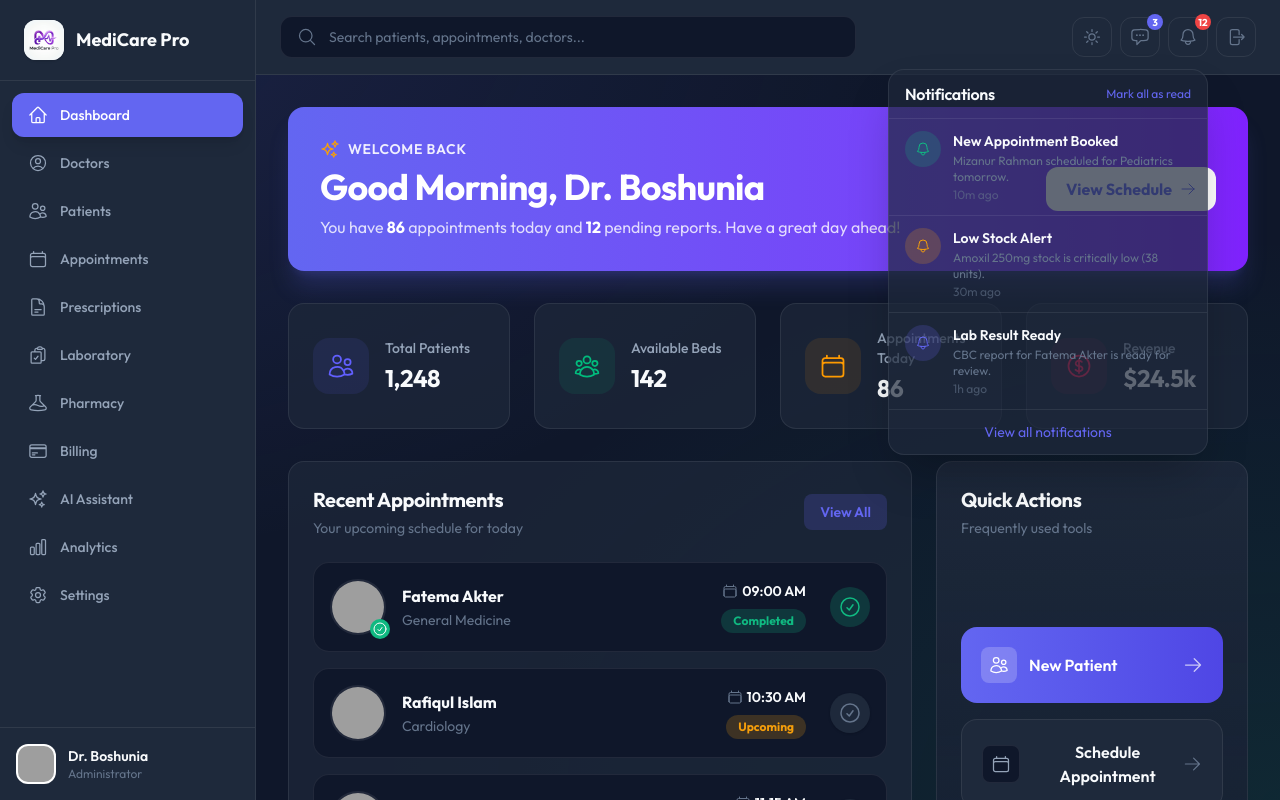
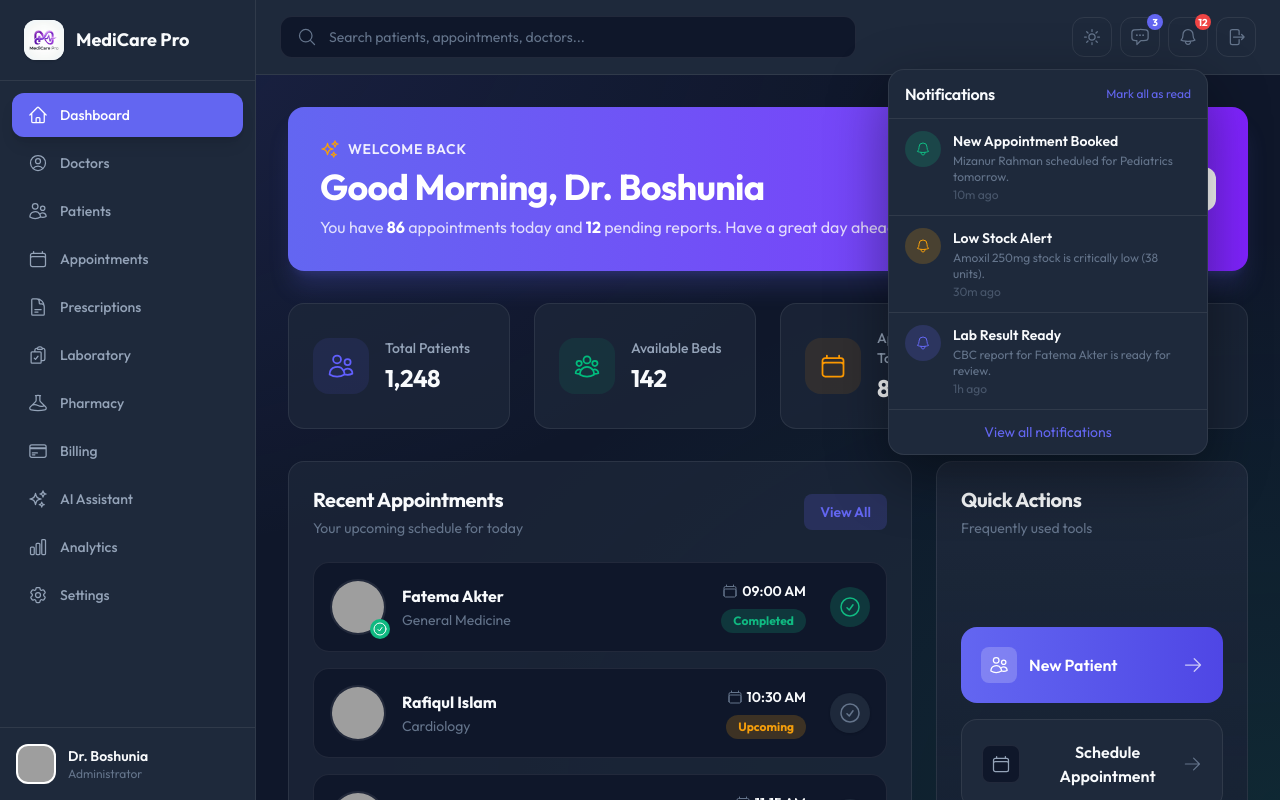
Before and after one commit to Rakibboshunia/MediCare-Pro, a Next.js app: page / in a window 1280 px wide. Both pictures are taken after a click on the button "12". Shown: the top 800 px of the page. Built offline with nearby package versions, Linux system fonts and the light colour scheme; grey boxes are pictures that could not be loaded.

Commit message:
fix: improve popup dropdown visibility with solid background and higher z-index

```diff
--- a/src/components/Header.tsx
+++ b/src/components/Header.tsx
@@ -69,7 +69,7 @@ export default function Header() {
           </button>
 
           {showChat && (
-            <div className="absolute right-0 top-[calc(100%+0.75rem)] w-80 bg-bg-card border border-border rounded-2xl shadow-2xl z-50 overflow-hidden animate-slide-down">
+            <div className="absolute right-0 top-[calc(100%+0.75rem)] w-80 bg-bg-secondary border border-border rounded-2xl shadow-[0_20px_60px_rgba(0,0,0,0.4)] z-[999] overflow-hidden">
               <div className="flex justify-between items-center px-4 py-3 border-b border-border">
                 <h3 className="font-semibold text-text-primary">Messages</h3>
                 <span className="text-xs text-accent-primary cursor-pointer hover:underline">Mark all as read</span>
@@ -110,7 +110,7 @@ export default function Header() {
           </button>
 
           {showNotifications && (
-            <div className="absolute right-0 top-[calc(100%+0.75rem)] w-80 bg-bg-card border border-border rounded-2xl shadow-2xl z-50 overflow-hidden animate-slide-down">
+            <div className="absolute right-0 top-[calc(100%+0.75rem)] w-80 bg-bg-secondary border border-border rounded-2xl shadow-[0_20px_60px_rgba(0,0,0,0.4)] z-[999] overflow-hidden">
               <div className="flex justify-between items-center px-4 py-3 border-b border-border">
                 <h3 className="font-semibold text-text-primary">Notifications</h3>
                 <span className="text-xs text-accent-primary cursor-pointer hover:underline">Mark all as read</span>
```
